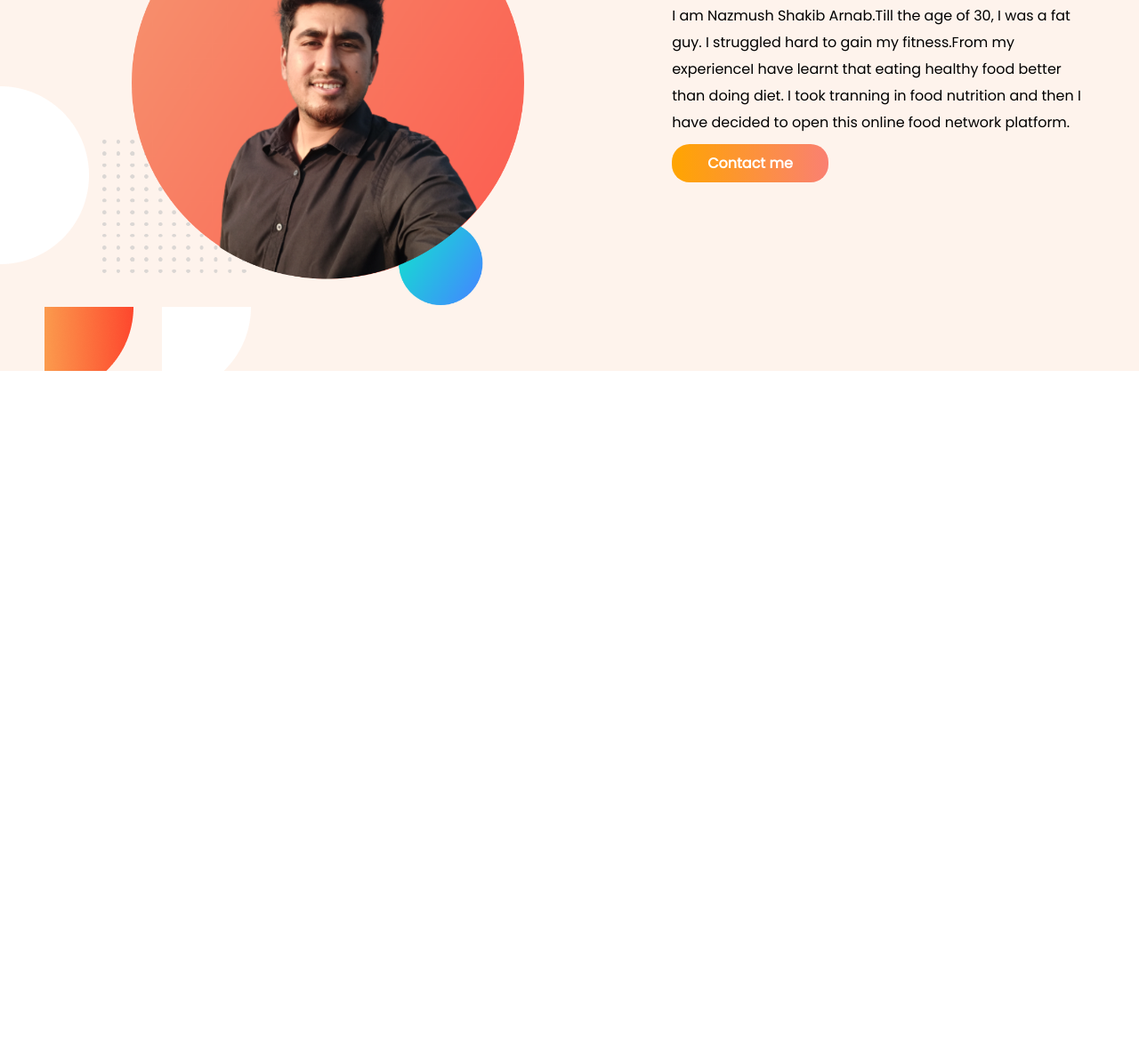
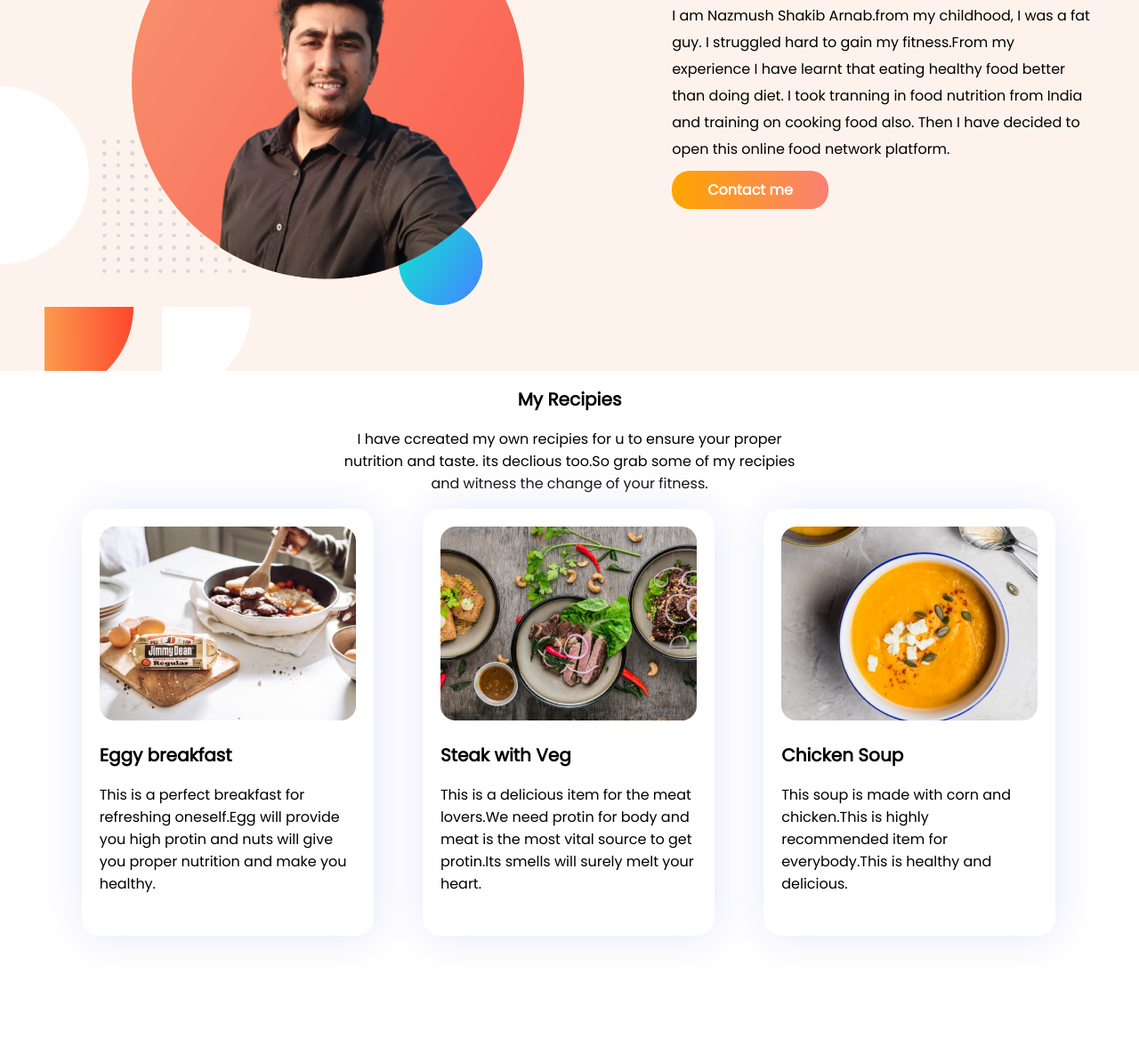
Before and after one commit to shakibarnab31/food-network, a plain HTML site: page index.html in a window 1280 px wide. Shown: the part 1030-2197 px from the top of the page at 89% size. Before the commit the page ends 1447 px from the top, so only its background shows below. Drawn offline with Linux system fonts and the light colour scheme.

Commit message:
recipies added

```diff
--- a/index.html
+++ b/index.html
@@ -30,10 +30,41 @@
         <div class="half-width"><img src="images/arnabblack.png" alt="owner"></div>
         <div class="half-width">
             <h1>About Me</h1>
-            <p>I am Nazmush Shakib Arnab.Till the age of 30, I was a fat guy. I struggled hard to gain my fitness.From
-                my experienceI have learnt that eating healthy food better than doing diet. I took tranning in food
-                nutrition and then I have decided to open this online food network platform.</p>
+            <p>I am Nazmush Shakib Arnab.from my childhood, I was a fat guy. I struggled hard to gain my fitness.From
+                my experience I have learnt that eating healthy food better than doing diet. I took tranning in food
+                nutrition from India and training on cooking food also. Then I have decided to open this online food
+                network platform.</p>
             <a class="link-button" target="_blank" href="https://www.facebook.com/shakib.arnab/">Contact me</a>
+        </div>
+    </section>
+    <section>
+        <div class="recipies">
+            <h2>My Recipies</h2>
+            <p>I have ccreated my own recipies for u to ensure your proper nutrition and taste. its declious too.So grab
+                some of my
+                recipies and witness the change of your fitness.</p>
+        </div>
+        <div class="foodnetwork-container box">
+            <div class="recipies-title">
+                <img src="images/Project Cover.jpg" alt="milk-egg">
+                <h2>Eggy breakfast</h2>
+                <p>This is a perfect breakfast for refreshing oneself.Egg will provide you high protin and nuts will
+                    give you proper nutrition and make you healthy. </p>
+            </div>
+            <div class="recipies-title">
+                <img src="images/Project Cover1.jpg" alt="meat">
+                <h2>Steak with Veg</h2>
+                <p>This is a delicious item for the meat lovers.We need protin for body and meat is the most vital
+                    source to
+                    get protin.Its smells will surely melt your heart.</p>
+            </div>
+            <div class="recipies-title">
+                <img src="images/Project Cover.png" alt="soup">
+                <h2>Chicken Soup</h2>
+                <p>This soup is made with corn and chicken.This is highly recommended item for everybody.This is healthy
+                    and
+                    delicious.</p>
+            </div>
         </div>
     </section>
 
--- a/style.css
+++ b/style.css
@@ -6,8 +6,12 @@ h1{
     font-size: 60px;
     font-weight: 700;
 }
+h2{
+    font-size: 20px;
+}
 .foodnetwork-container{
     display: flex;
+
 }
 .orange{
     color: orange;
@@ -42,3 +46,29 @@ h1{
 .owner-info{
     background-image: url(images/7.png);
 }
+.recipies{
+    text-align: center;
+    margin-right: 30%;
+    margin-left: 30%;
+}
+.recipies-title{
+    box-shadow: 2px 2px 50px lavender ;
+    width:25%;
+    margin-left: 2.4%;
+    margin-right: 2.4%;
+    margin-bottom: 10%;
+    padding-left: 20px;
+    padding-right: 20px;
+    padding-bottom: 30px;
+    padding-top: 20px;
+    border-radius: 20px;
+}
+.recipies-title img{
+    width: 100%;
+}
+
+
+.box{
+    margin-left: 5%;
+    margin-right: 5%;
+}
```
Also changed, not shown: images/Project Cover.jpg (added).
